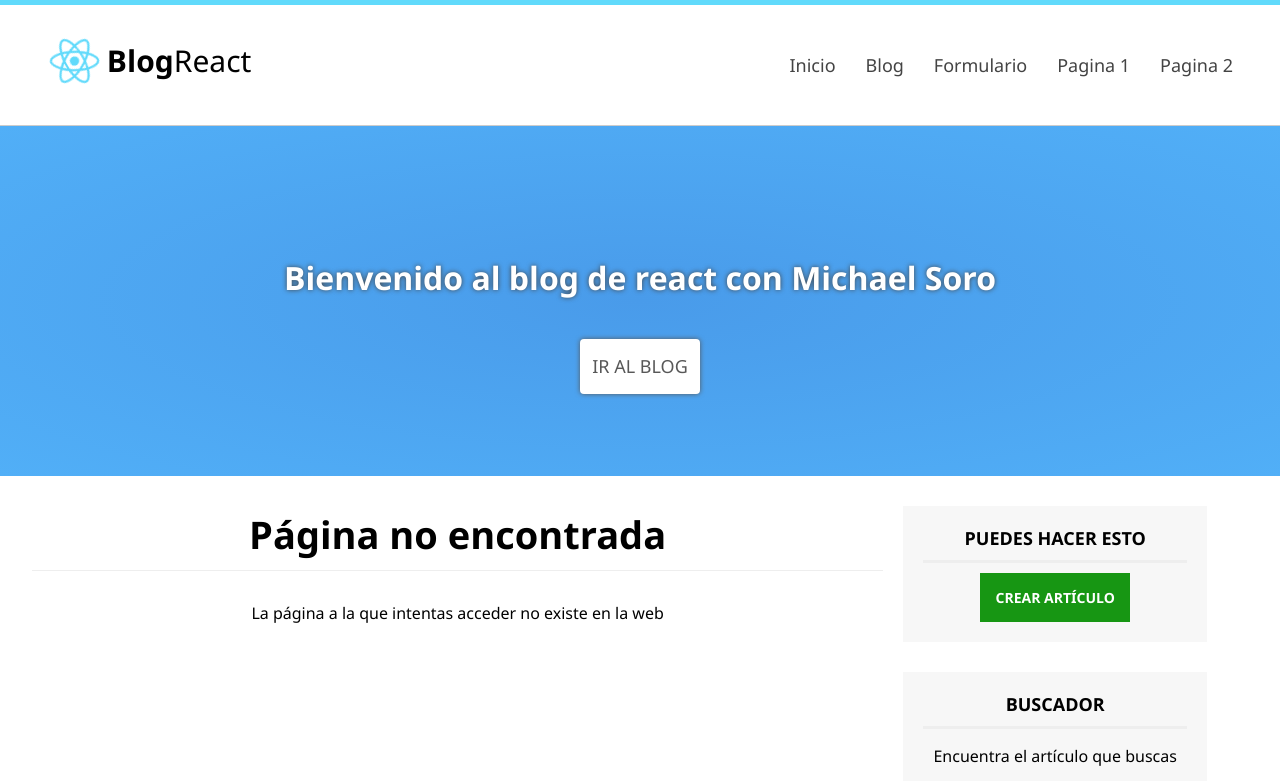
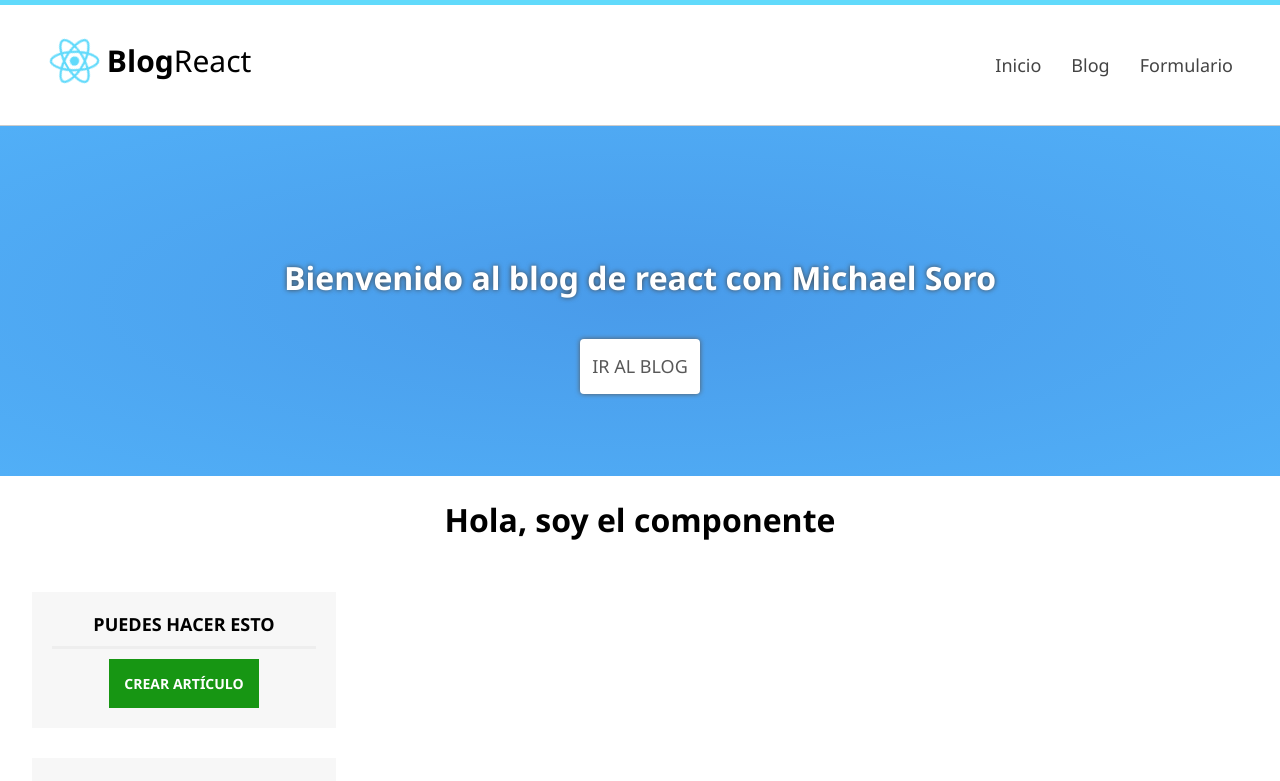
Before and after one commit to MaikolSoro/Blog-React, a React (Create React App) app in the folder blogreact/: page / in a window 1280 px wide. Shown: the top 781 px of the page. Built offline with nearby package versions, Linux system fonts and the light colour scheme.

Commit message:
Navlink para la navegación

```diff
--- a/blogreact/src/App.js
+++ b/blogreact/src/App.js
@@ -3,25 +3,11 @@ import "./assets/css/styles.css";
 
 // importar componentes
 
-import MiComponente from "./components/MiComponente";
-import Header from "./components/Header";
-import Slider from "./components/Slider";
-import Sidebar from "./components/Sidebar";
-import Footer from "./components/Footer";
-import SeccionPruebas from "./components/SeccionPruebas";
-import Router from './Router';
+import Router from "./Router";
 function App() {
   return (
     <div className="App">
-      <Header />
-      <Slider />
-      <div className="center">
-        <Router/>
-
-        <Sidebar />
-        <div className="clearfix" />
-      </div>
-      <Footer />
+      <Router />
     </div>
   );
 }
--- a/blogreact/src/Router.js
+++ b/blogreact/src/Router.js
@@ -4,19 +4,31 @@ import { BrowserRouter, Route, Switch } from "react-router-dom";
 // COMPONENTES PARA LAS NAVEGACIÓN
 import MiComponente from "./components/MiComponente";
 import Error from './components/Error';
-
+import Header from "./components/Header";
+import Slider from "./components/Slider";
+import Sidebar from "./components/Sidebar";
+import Footer from "./components/Footer";
+import SeccionPruebas from "./components/SeccionPruebas";
 class Router extends Component {
   render() {
     return (
       <BrowserRouter>
         {/*Configurar las rutas de las páginas*/}
-
+        <Header />
+        <Slider />
+        <div className="center">
         <Switch>
+            <Route exact path="/" component={MiComponente} />
+            <Route exact path="/home" component={MiComponente} />
           <Route exact path="/ruta-prueba" component={MiComponente} />
 
           <Route component={Error}/>
 
           </Switch>
+          <Sidebar />
+        <div className="clearfix" />
+      </div>
+      <Footer />
       </BrowserRouter>
     );
   }
--- a/blogreact/src/assets/css/styles.css
+++ b/blogreact/src/assets/css/styles.css
@@ -78,7 +78,9 @@ body {
 #menu a:hover{
     color: #3cb2d3;
 }
-
+.active{
+    border-bottom: 2px solid #3cb2d3;
+}
 #slider{
     width: 100%;
     height: 350px;
--- a/blogreact/src/components/Header.js
+++ b/blogreact/src/components/Header.js
@@ -1,18 +1,15 @@
-import React,{Component} from 'react';
+import React, { Component } from "react";
+import logo from "../assets/images/react.svg";
+import { NavLink } from "react-router-dom";
 
-import logo from '../assets/images/react.svg';
-
-
-class Header extends Component{
-
-    render(){
-        return(
-
+class Header extends Component {
+  render() {
+    return (
       <header id="header">
         <div className="center">
           {/*!-- LOGO */}
           <div id="logo">
-                    <img src={logo} className="app-logo" alt="Logotipo"/>
+            <img src={logo} className="app-logo" alt="Logotipo" />
             <span id="brand">
               <strong>Blog</strong>React
             </span>
@@ -22,25 +19,19 @@ class Header extends Component{
           <nav id="menu">
             <ul>
               <li>
-                            <a href="index.html">Inicio</a>
+                <NavLink to="/home" activeClassName="active">Inicio</NavLink>
               </li>
               <li>
-                            <a href="blog.html">Blog</a>
+                <NavLink to="/blog">Blog</NavLink>
               </li>
               <li>
-                            <a href="formulario.html">Formulario</a>
-                        </li>
-                        <li>
-                            <a href="#">Pagina 1</a>
-                        </li>
-                        <li>
-                            <a href="#">Pagina 2</a>
+                <NavLink to="/formulario">Formulario</NavLink>
               </li>
             </ul>
           </nav>
 
           {/*LIMPIAR FLOTADOS*/}
-                <div className="clearfix"></div>
+          <div className="clearfix" />
         </div>
       </header>
     );
```
Lines whose indentation alone changed are shown as unchanged.
